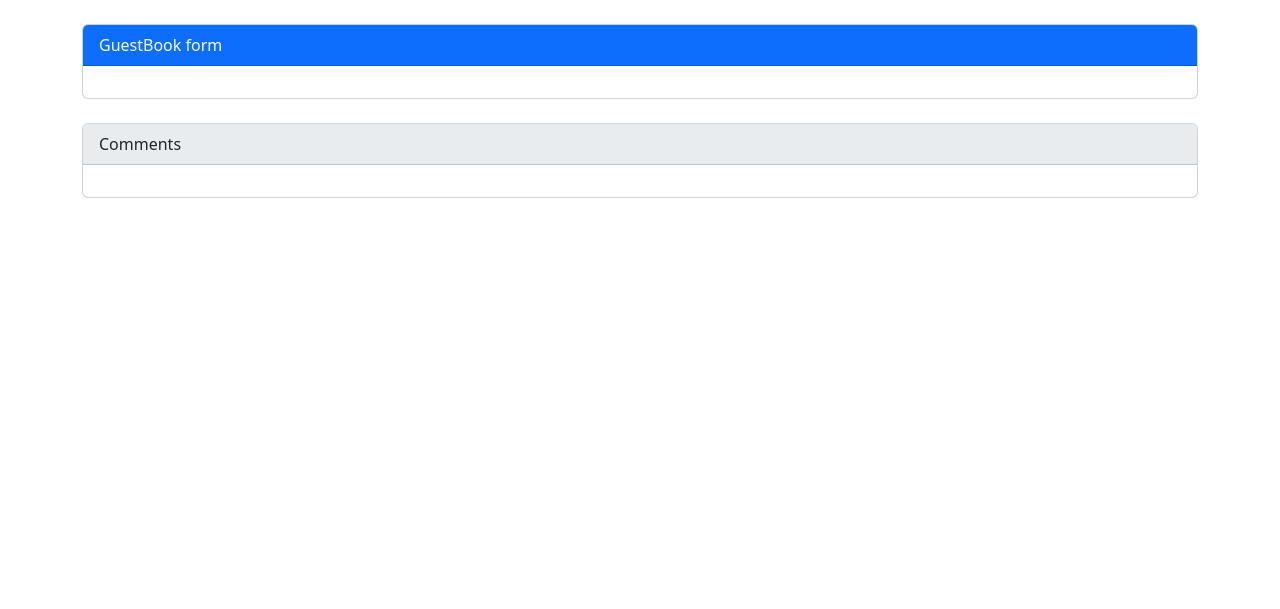
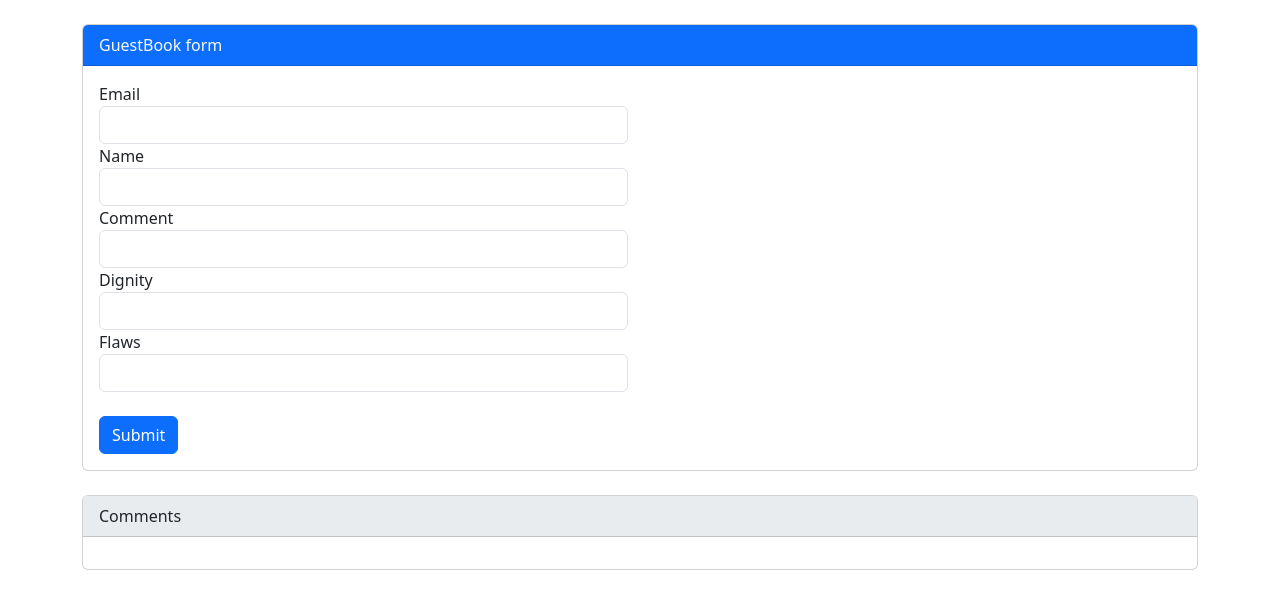
Before and after one commit to KovzhenkoOleksandra/BackEndPR3, a PHP site: page /guestbook.php in a window 1280 px wide. Shown: the part 56-665 px from the top of the page. Run offline with PHP 8.4, Linux system fonts and the light colour scheme; some libraries are stand-ins or nearby versions.

Commit message:
added Site project with a guest book

```diff
--- a/guestbook.php
+++ b/guestbook.php
@@ -4,8 +4,12 @@ session_start();
 
 // TODO 2: ROUTING
 
-// TODO 3: CODE by REQUEST METHODS (ACTIONS) GET, POST, etc. (handle data from request): 1) validate 2) working with data source 3) transforming data
-
+if (!empty($_POST)){
+    $jsonString = json_encode($_POST);
+    $fileStream = fopen ('comments.csv','a');
+    fwrite($fileStream , $jsonString ."\n");
+    fclose($fileStream);
+}
 // TODO 4: RENDER: 1) view (html) 2) data (from php)
 
 ?>
@@ -18,31 +22,48 @@ session_start();
 <body>
 
 <div class="container">
-
     <!-- navbar menu -->
     <?php require_once 'sectionNavbar.php' ?>
     <br>
-
     <!-- guestbook section -->
     <div class="card card-primary">
         <div class="card-header bg-primary text-light">
             GuestBook form
         </div>
         <div class="card-body">
-
             <div class="row">
                 <div class="col-sm-6">
-
-                 <!-- TODO: create guestBook html form   -->
-
+                    <form method="post">
+                        <div class="form-group">
+                            <label>Email</label>
+                            <input class="form-control" type="email" name="email"/>
+                        </div>
+                        <div class="form-group">
+                            <label>Name</label>
+                            <input class="form-control" type="text" name="name"/>
+                        </div>
+                        <div class="form-group">
+                            <label>Comment</label>
+                            <input class="form-control" type="text" name="comment"/>
+                        </div>
+                        <div class="form-group">
+                            <label>Dignity</label>
+                            <input class="form-control" type="text" name="dignity"/>
+                        </div>
+                        <div class="form-group">
+                            <label>Flaws</label>
+                            <input class="form-control" type="text" name="flaws"/>
+                        </div>
+                        <br>
+                        <div class="form-group">
+                            <input type="submit" class="btn btn-primary" name="form"/>
+                        </div>
+                    </form>
                 </div>
             </div>
-
         </div>
     </div>
-
     <br>
-
     <div class="card card-primary">
         <div class="card-header bg-body-secondary text-dark">
             Сomments
@@ -50,15 +71,30 @@ session_start();
         <div class="card-body">
             <div class="row">
                 <div class="col-sm-6">
+                    <?php
+                    if ( file_exists ('comments.csv')){
+                        $fileStream = fopen('comments.csv', "r");
+                        while(!feof($fileStream)){
+                            $jsonString = fgets ($fileStream);
+                            $array = json_decode ($jsonString, true);
 
-                    <!-- TODO: render guestBook comments   -->
+                            if (empty ($array)) break ;
 
+                            echo $array ['email'] . '<br>';
+                            echo $array ['name'] . '<br>';
+                            echo $array ['comment'] . '<br>';
+                            echo "Достоинства:" . '<br>';
+                            echo $array ['dignity'] . '<br>';
+                            echo "Недостатки:" . '<br>';
+                            echo $array ['flaws'] . '<br><hr>';
+                        }
+                        fclose ($fileStream );
+                    }
+                    ?>
                 </div>
             </div>
         </div>
     </div>
-
 </div>
-
 </body>
 </html>
```
